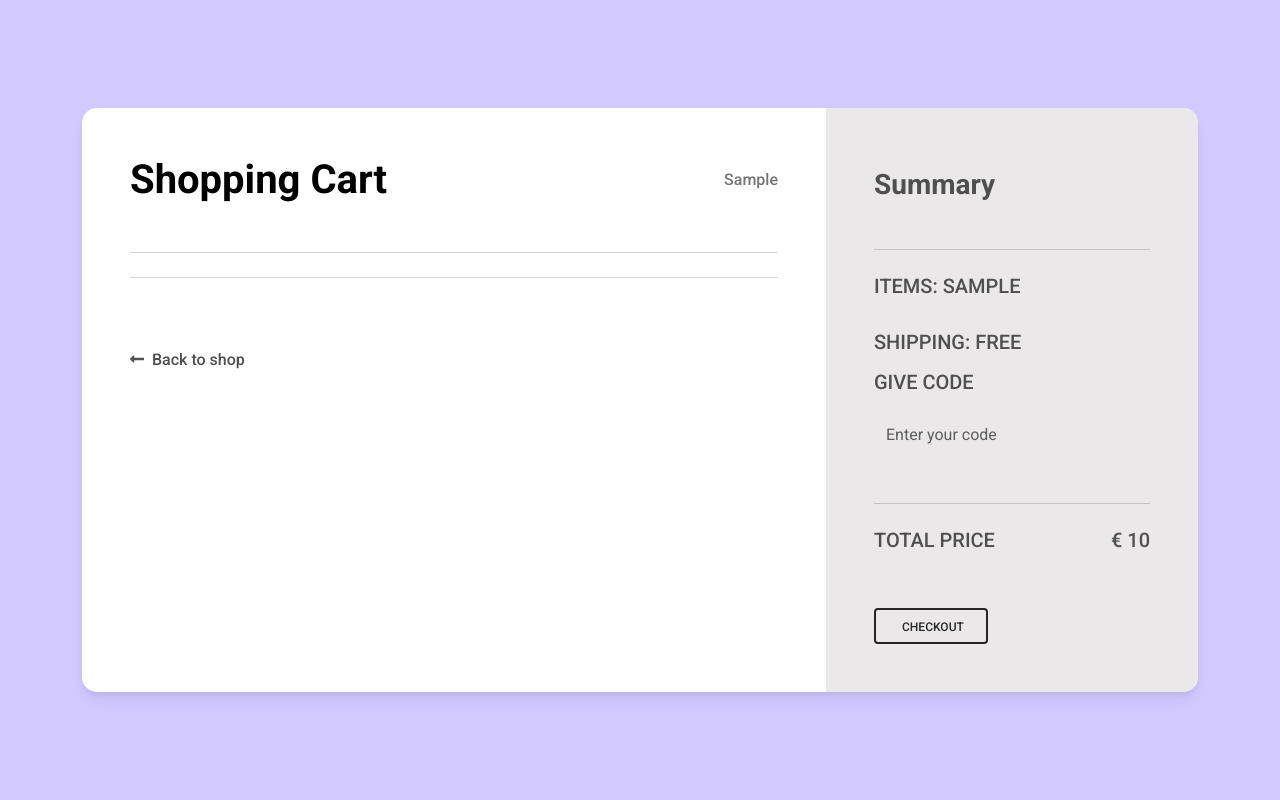
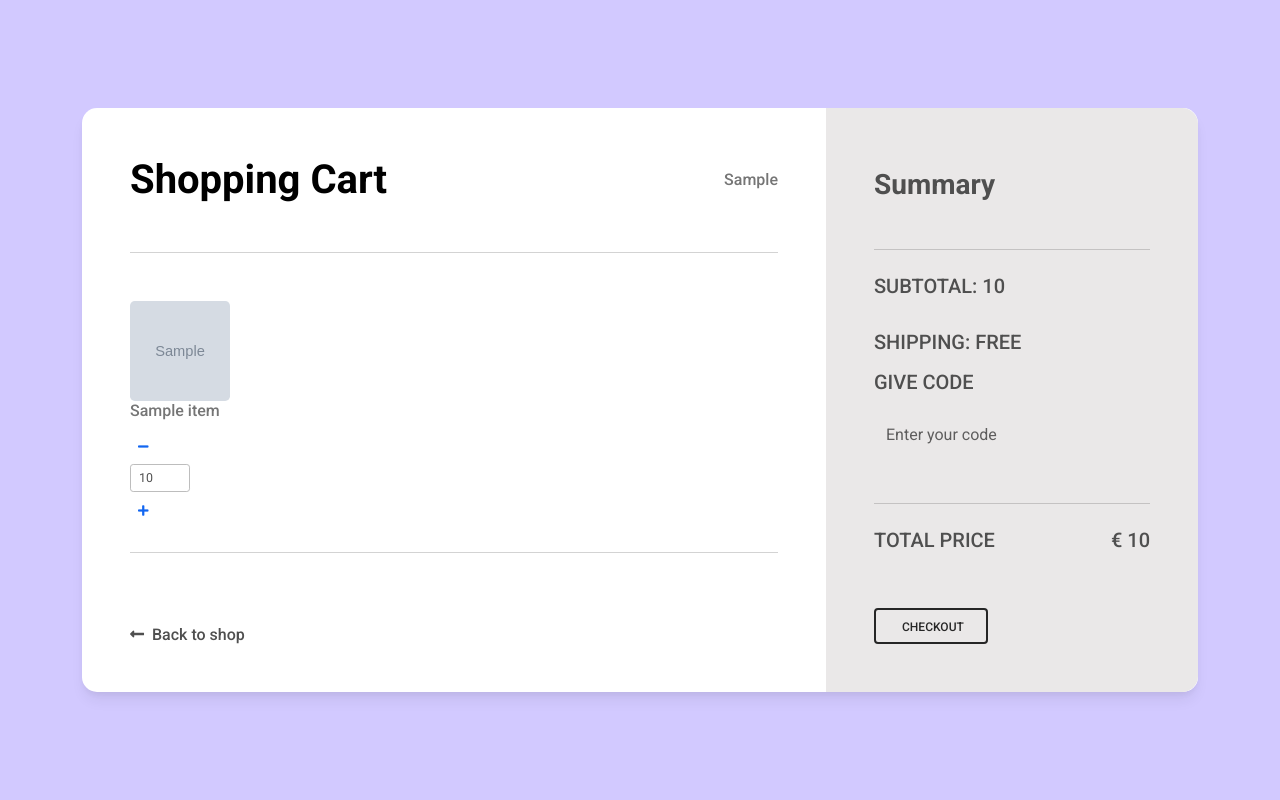
Before and after one commit to wheltonb/ShopAppDeliverable1, a Flask app: template templates/cart.html in a window 1280 px wide. Run offline with Flask 3, Linux system fonts and the light colour scheme; the template is opened without the code that fills it: most values are stand-ins (such as "Sample title", 1, 10 or a date in 2020); grey boxes marked "Sample" are stand-in pictures; some libraries are stand-ins or nearby versions.

Commit message:
21st commit: prorgamming element of project is completed.
- Wireframe
- UML
- Class Diagram

```diff
--- a/app.py
+++ b/app.py
@@ -1,6 +1,7 @@
 from flask import Flask, render_template, request, redirect, url_for, session, flash
 from dao.productDAO import productDAO
 from services.UserService import UserService
+
 # imports are needed to drag elements of the project from custom DAO and Service modules as well as access pre-built flask libraries
 app = Flask(__name__)
 
@@ -9,21 +10,22 @@ app.secret_key = 'ProjectSecretKey'
 
 productDAO = productDAO()
 userService = UserService()
+
+
 # initializing an instance of productDAO and UserService allows app to access the functions stored in those classes
-
 
 
 # home route to serve as site homepage and allow for product viewing or login
 @app.route('/', methods=['GET', 'POST'])
 def homepage():
-    if 'session_user' not in session: # used to check for and create a session user so app can track sign-in state and user type
-        session['session_user'] = 'Guest' # defaults user state to guest
+    if 'session_user' not in session:  # used to check for and create a session user so app can track sign-in state and user type
+        session['session_user'] = 'Guest'  # defaults user state to guest
 
-    if request.method == 'POST': # checks any POST methods for if its a logout and reloads the page with session_user as Guest
+    if request.method == 'POST':  # checks any POST methods for if its a logout and reloads the page with session_user as Guest
         if 'logout' in request.form:
             session.pop('cart')
             session['session_user'] = 'Guest'
-            session.modified = True# probably the single most instrumental line, is reused multiple times in code to save any changes made to sessions to ensure that data persists (was used in add_product func to ensure append was saved and carried over to checkout
+            session.modified = True  # probably the single most instrumental line, is reused multiple times in code to save any changes made to sessions to ensure that data persists (was used in add_product func to ensure append was saved and carried over to checkout
             return redirect(url_for('homepage'))
 
         if 'show_cart' in request.form:
@@ -32,17 +34,15 @@ def homepage():
             else:
                 return redirect(url_for('show_cart'))
 
-    if session['session_user'] == 'Admin': # checks for session_user type Admin and redirects to dashboard
+    if session['session_user'] == 'Admin':  # checks for session_user type Admin and redirects to dashboard
         return redirect(url_for('admin_page'))
-
 
     # if page renders as GET creates an empty cart and renders all products for display
     session.setdefault('cart', [])
-    products = productDAO.getAllProducts() # accesses ProductDAO to grab all instances of the Product class
+    products = productDAO.getAllProducts()  # accesses ProductDAO to grab all instances of the Product class
     cart = session.get('cart', [])
-    cart_len = len(cart) # length check of cart object for basket icon count
+    cart_len = len(cart)  # length check of cart object for basket icon count
     return render_template('index.html', products=products, cart_len=cart_len)
-
 
 
 @app.route('/product/<int:productID>', methods=['GET', 'POST'])
@@ -63,24 +63,30 @@ def show_details(productID):
 
         # conditional test to see if the POST request is adding to cart
         if 'add_to_cart' in request.form:
-            if session['session_user'] == 'Guest': # prevents guests from checking out
+            if session['session_user'] == 'Guest':  # prevents guests from checking out
                 return redirect(url_for('login'))
-            else: # conditional test where if users are signed in, retrieve data from page
+            else:
+                # conditional test where if users are signed in, retrieve data from page
+                products = productDAO.getProductById(productID)
                 productID = request.form['productID']
                 productName = request.form['productName']
                 price = request.form['price']
                 quantity = request.form['quantity']
                 cart = session['cart']
-                for item in cart: # needed to iterate through cart to ensure entries dont overwrite pre-existing cart item
+                for item in cart:  # needed to iterate through cart to ensure entries don't overwrite pre-existing
+                    # cart item
                     if item['productID'] == productID:
-                        item['quantity'] += quantity # increments quantity if already in cart
+                        item['quantity'] += quantity  # increments quantity if already in cart
                         break
-                else: # if item not in cart appends the product id, name, price and quantity as dictionary entries before redirecting to cart page
-                    cart.append({'productID':productID,
-                                'productName': productName,
-                                'price': price,
-                                'quantity': quantity
-                                })
+                else:  # if item not in cart appends the product details as dictionary entries before redirecting to
+                    # cart page
+                    cart.append({'productID': productID,
+                                 'productName': productName,
+                                 'price': price,
+                                 'quantity': quantity,
+                                 'image_url': products.image_url,
+                                 'description': products.description
+                                 })
                 session.modified = True
                 return redirect(url_for('homepage'))
 
@@ -88,7 +94,6 @@ def show_details(productID):
     cart = session.get('cart', [])
     cart_len = len(cart)
     return render_template('product_details.html', products=products, cart_len=cart_len)
-
 
 
 # login route to handle HTML form data and alter the User session
@@ -100,29 +105,31 @@ def login():
         email = request.form.get('emailField')
         password = request.form.get('passwordField')
 
-        userToLogin = userService.verifyUser(email, password) # uses the form submissions as arguements in User Service authentication function
+        userToLogin = userService.verifyUser(email, password)  # uses the form submissions as arguments in User
+        # Service authentication function
 
         if userToLogin:
-            products = productDAO.getAllProducts()  # returns product list to pass to index for rendering on successful login
+            products = productDAO.getAllProducts()  # returns product list to pass to index for rendering on
+            # successful login
 
-            if userToLogin.isManager: # checks logged in User against objects isManager status and sets session accordingly to ensure redirect to admin dashboard
-                session['session_user'] = "Admin" # changes session state to reflect user type
+            if userToLogin.isManager:  # checks logged-in User against objects isManager status and sets session
+                # accordingly to ensure redirect to admin dashboard
+                session['session_user'] = "Admin"  # changes session state to reflect user type
                 session.modified = True
                 return redirect(url_for("admin_page"))
 
-            else: # states that if login successful and isAdmin = False session_user is set to userEmail and returns to homepage as logged in ( used in base.html to generate conditional logout button)
-                session['session_user'] = userToLogin.userEmail # changes session state and sets user as
+            else:  # states that if login successful and isAdmin = False session_user is set to userEmail and returns
+                # to homepage as logged in ( used in base.html to generate conditional logout button)
+                session['session_user'] = userToLogin.userEmail  # changes session state and sets user as
                 cart = session.get('cart', [])
                 cart_len = len(cart)
                 session.modified = True
-                return redirect(url_for("homepage")) # passes product to index to allow product spread to render
+                return redirect(url_for("homepage"))  # passes product to index to allow product spread to render
 
-        else: # on login failure re-render the login page
+        else:  # on login failure re-render the login page
             return render_template("login.html")
 
     return render_template("login.html")
-
-
 
 
 # admin route to interact with manager tools / display infographics
@@ -139,40 +146,58 @@ def admin_page():
     return render_template('admin.html')
 
 
-
+# route to handle cart logic and routing
 @app.route('/cart', methods=['GET', 'POST'])
 def show_cart():
     if request.method == 'POST':
-        if 'checkout' in request.form:
-            flash("Order Placed", category="success")
+        if 'checkout' in request.form:  # on receiving POST from checkout button cart must be reset and users are brought to homepage
             session.pop('cart')
-            session['session_user'] = 'Guest'
             session.modified = True
+            flash("Order Placed",
+                  category="success")  # wanted to integrate so display message but could not get working in time
             return redirect(url_for('homepage'))
 
+        # conditional blocks detecting if the increment cart item operations are triggered by button press both conditions
+        # compare the targeted product on cart page to cart contents by ID and then on match they convert quantity
+        # to int for calculations quantity is either incremented or decremented by 1 each press and page refreshed,
+        # if quant = 0 the product is removed from session
+        if 'step_down' in request.form:
+            productID = request.form['productID']
+            for product in session['cart']:
+                if product['productID'] == productID:
+                    product['quantity'] = int(product['quantity'])
+                    product['quantity'] -= 1
+                    if product['quantity'] == 0:
+                        session['cart'].remove(product)
+                    session.modified = True
+                    return redirect(url_for('show_cart'))
 
 
+        elif 'step_up' in request.form:
+            productID = request.form['productID']
+            for product in session['cart']:
+                if product['productID'] == productID:
+                    product['quantity'] = int(product['quantity'])
+                    product['quantity'] += 1
+                    session.modified = True
+                    return redirect(url_for('show_cart'))
+    # creates variable using content of session cart
     cart = session.get('cart', [])
     cart_len = len(cart)
+    # init cart_quant variable for total items in basket
     cart_quant = 0
+    # loop through cart and for all products += the quantity to quant for total basket size
     for item in cart:
         cart_quant += int(item['quantity'])
-
+    # calculation to obtain total basket cost
     cart_cost = 0
     for item in cart:
         item_quant = int(item['quantity'])
         item_cost = int(item['price'])
-        total_cost_per_item =  item_cost * item_quant
+        total_cost_per_item = item_cost * item_quant
         cart_cost += total_cost_per_item
     return render_template('cart.html', cart=cart, cart_len=cart_len, cart_cost=cart_cost, cart_quant=cart_quant)
 
 
-
-
-
-
-
-
-
 if __name__ == '__main__':
     app.run()
--- a/dao/productDAO.py
+++ b/dao/productDAO.py
@@ -1,6 +1,8 @@
 from models.Product import Product
 
 class productDAO:
+    # hard-coded products (1 of each type with 3 distinct attributes each)
+    # each product is only initialized with attributes for its own product type, all others = None
     def __init__(self):
         self.products = [Product(productID=1, productName="Next Gen Phaser",
                                  price="80",
@@ -49,10 +51,11 @@ class productDAO:
                                  image_url="/static/images/Spock_Poster.png")]
 
 
-
+# returns all products
     def getAllProducts(self):
         return self.products
 
+# loops through products and returns product that matches the ID arg
     def getProductById(self, productID):
         for product in self.products:
             if product.productID == productID:
--- a/models/Product.py
+++ b/models/Product.py
@@ -1,4 +1,7 @@
 class Product:
+    # See below comments for each product types unique 3 attributes
+    # All product objects are initialized with all product attributes to avoid later issues with inheritance
+    # when creating products they only are given the attributes relevant and the rest are defaulted to None
     def __init__(self, productID, productName, price, type, gender, movable, isMirror, character, hasColour, dimensions, material, scale, isLimited, description, image_url):
         self.productID = productID
         self.productName = productName
--- a/models/User.py
+++ b/models/User.py
@@ -7,7 +7,7 @@ class User:
         self.lastName = lastName
         self.userEmail = userEmail
         self.userPassword = userPassword
-
+        # conditional statement for setting admin role
         if isManager is not None:
             self.isManager = isManager
         else:
--- a/services/UserService.py
+++ b/services/UserService.py
@@ -2,7 +2,6 @@ from dao import userDAO
 from validation import userValidation
 from models import User
 # Creating a service layer for the model class this will handle business logic related to model
-# this is an example of MVC (Model View Controller) Good programming practice for website development
 
 from dao.userDAO import UserDAO
 from models.User import User
@@ -21,8 +20,9 @@ class UserService:
         return None
 
 
-
-
+# below is code from a previously scrapped userValidation Module however this caused significant issues in the late
+# stages of project development, not removed as contains logic relating to signup so may be useful in later
+# iteration of the project
 """
     def __init__(self, userValidation):
         # Create an instance of UserDAO to handle model data
--- a/services/productService.py
+++ b/services/productService.py
@@ -9,3 +9,5 @@
         return self.dao.getProductById(product_id)
 
 """
+# Originally planned service layer for integrating and operating on productDAO but ran into issues so discounted this
+# module
--- a/templates/cart.html
+++ b/templates/cart.html
@@ -65,12 +65,42 @@
                   <div class="p-5">
                     <div class="d-flex justify-content-between align-items-center mb-5">
                       <h1 class="fw-bold mb-0 text-black">Shopping Cart</h1>
-                      <h6 class="mb-0 text-muted"> {{ le }}</h6>
-                    </div>
-                    <hr class="my-4">
+                        <h6 class="mb-0 text-muted">{{ cart_len }}</h6>
+                        </div>
 
 
-                    <hr class="my-4">
+
+                      {% for item in cart %}
+
+                      <hr class="my-4">
+                      <div class="row mb-4 d-flex justify-content-between align-items-center">
+                      <div class="col-md-2 col-lg-2 col-xl-2">
+                      </div></div>
+                     <img src="{{ item['image_url'] }}"
+                          class="img-fluid rounded-3" style="width: 100px; height: 100px;">
+
+                      <div class="col-md-3 col-lg-3 col-xl-3">
+                        <h6 class="text-muted">{{ item['productName'] }}</h6>
+                      </div>
+                    <div class="col-md-3 col-lg-3 col-xl-2 d-flex">
+                        <form method="POST" action="{{ url_for('show_cart') }}">
+
+                            <button class="btn btn-link px-2" name="step_down" type="submit">
+                            <i class="fas fa-minus"></i>
+                            </button>
+                        <input id="form1" min="0" name="quantity" value="{{ item['quantity'] }}" type="number" class="form-control form-control-sm" style="width: 60px;">
+                        <input id="productID" name="productID" type="hidden" value="{{ item['productID'] }}">
+
+                        <button class="btn btn-link px-2" name="step_up" type="submit">
+                            <i class="fas fa-plus"></i>
+                        </button>
+                    </form>
+                </div>
+
+                      {% endfor %}
+
+
+                      <hr class="my-4">
 
                     <div class="pt-5">
                       <h6 class="mb-0">    <a href="{{ url_for('homepage') }}" class="text-body"> <i class="fas fa-long-arrow-alt-left me-2"></i>Back to shop</a></h6>
@@ -83,7 +113,7 @@
                     <hr class="my-4">
 
                     <div class="d-flex justify-content-between mb-4">
-                      <h5 class="text-uppercase">items: {{ cart_quant }}</h5>
+                      <h5 class="text-uppercase">Subtotal: {{ cart_cost }}</h5>
                     </div>
 
                     <h5 class="text-uppercase mb-3">Shipping: Free</h5>
--- a/templates/product_details.html
+++ b/templates/product_details.html
@@ -5,7 +5,7 @@
         <meta name="viewport" content="width=device-width, initial-scale=1, shrink-to-fit=no" />
         <meta name="description" content="" />
         <meta name="author" content="" />
-        <title> A </title>
+        <title> Product View: {{ productName }} </title>
         <!-- Favicon-->
         <link rel="icon" type="image/x-icon" href={{ url_for('static', filename="assets/favicon.ico")}} />
         <!-- Bootstrap icons-->
```
